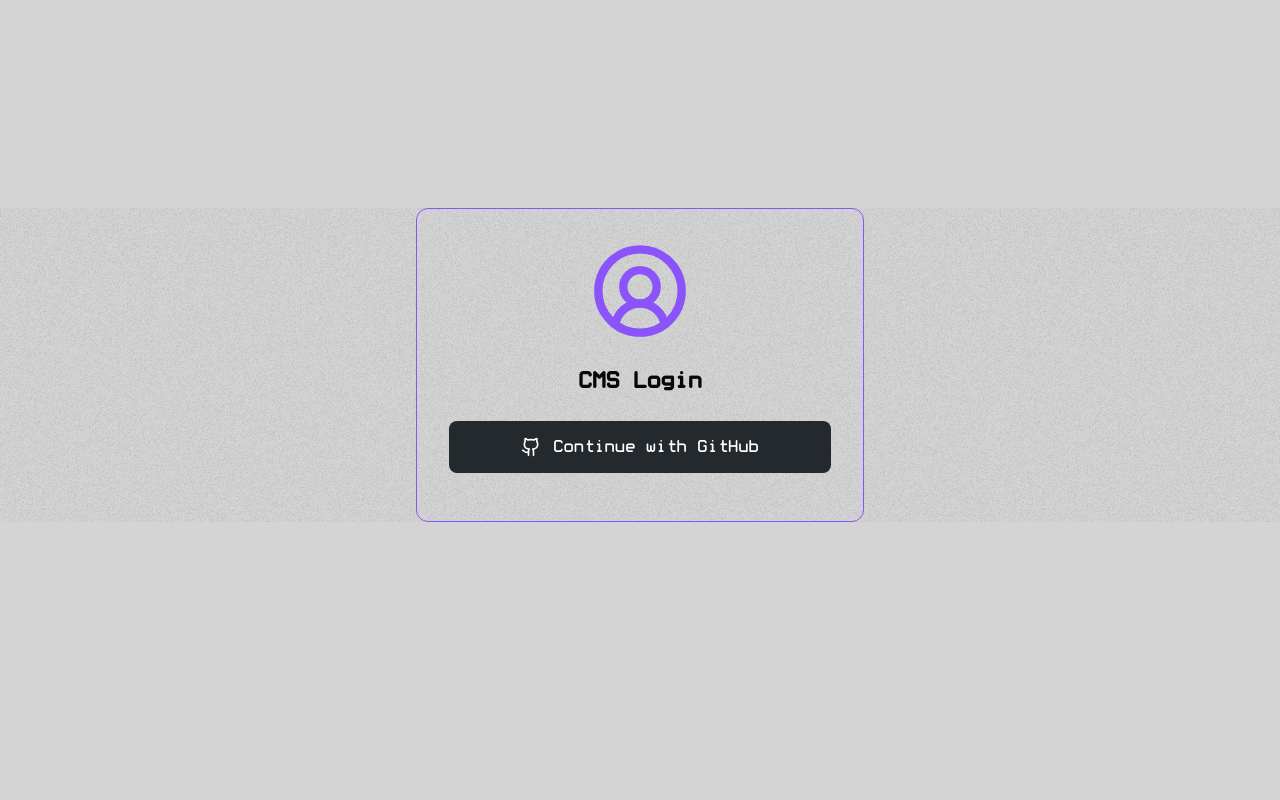
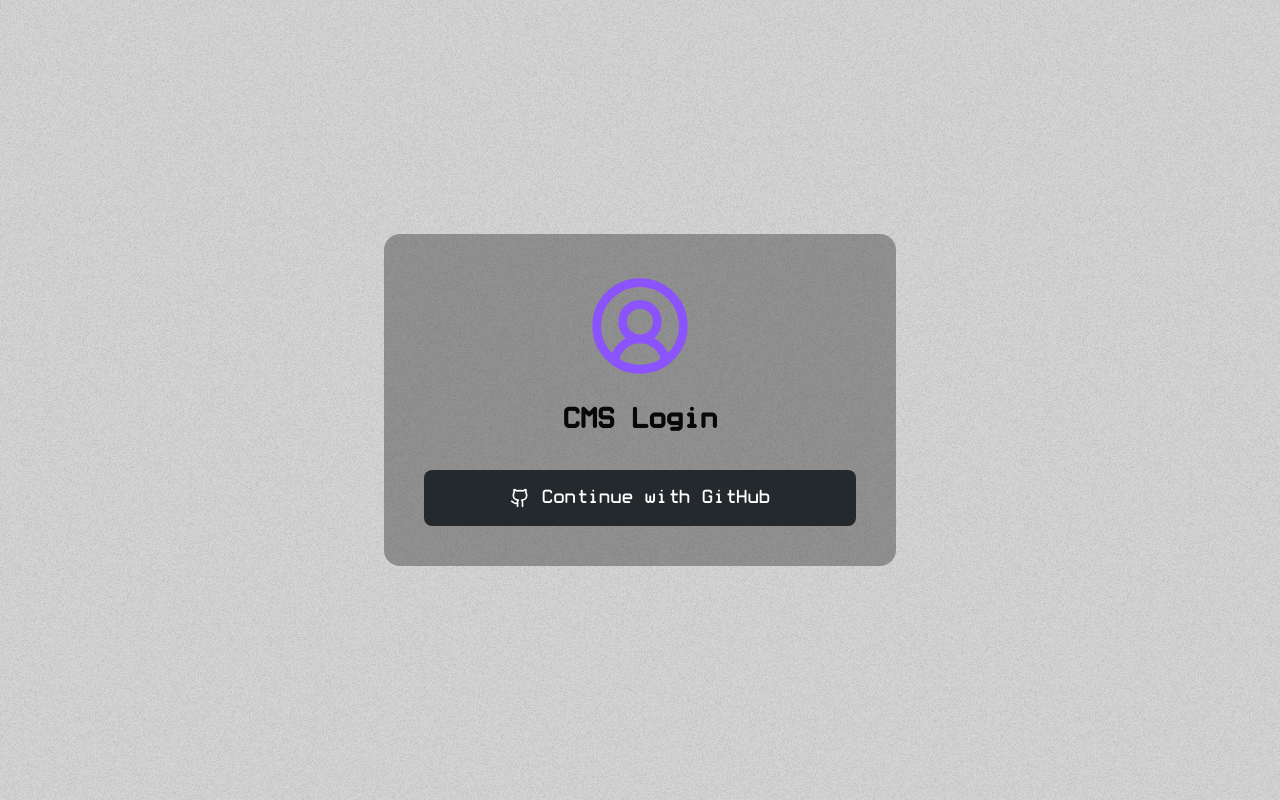
Before and after one commit to Okazakee/okazakee-cms, a Next.js app: page /login in a window 1280 px wide. Built offline with nearby package versions, Linux system fonts and the light colour scheme; no server answers; the database is empty.

Commit message:
feat: centered login page with remembered identity

```diff
--- a/src/app/(app)/login/page.tsx
+++ b/src/app/(app)/login/page.tsx
@@ -3,17 +3,42 @@
 import { CircleUserRound, Loader2 } from 'lucide-react';
 import { GithubIcon } from '@/components/common/BrandIcons';
 import { useSearchParams } from 'next/navigation';
+import Image from 'next/image';
 import { Suspense, useEffect, useState } from 'react';
 
+// Remembered identity from the last successful boot: lets a returning user
+// (stale session, expired token, logout) see who they signed in as last time.
+type LastCmsUser = {
+  displayName?: string;
+  avatarUrl?: string | null;
+};
+
+const LAST_USER_KEY = 'cms_last_user';
+
+function readLastUser(): LastCmsUser | null {
+  try {
+    const parsed = JSON.parse(
+      window.localStorage.getItem(LAST_USER_KEY) ?? 'null'
+    ) as unknown;
+    if (!parsed || typeof parsed !== 'object') return null;
+    return parsed as LastCmsUser;
+  } catch {
+    return null;
+  }
+}
+
 // Component that reads search params - must be wrapped in Suspense
-function LoginFormContent({
-  initialError,
-}: {
-  initialError?: string | null;
-}) {
+function LoginFormContent({ initialError }: { initialError?: string | null }) {
   const [error, setError] = useState<string | null>(initialError || null);
   const [isGitHubLoading, setIsGitHubLoading] = useState(false);
+  // Starts null so SSR and hydration match; filled after mount from
+  // localStorage only (never from cookies — there is no usable session here).
+  const [lastUser, setLastUser] = useState<LastCmsUser | null>(null);
   const searchParams = useSearchParams();
+
+  useEffect(() => {
+    setLastUser(readLastUser());
+  }, []);
 
   // Check for error from OAuth callback
   useEffect(() => {
@@ -34,17 +59,37 @@ function LoginFormContent({
 
   return (
     <>
-      <CircleUserRound size={100} className="mx-auto mb-6 text-main" />
+      {lastUser?.avatarUrl ? (
+        <div className="relative w-28 h-28 mx-auto mb-6 rounded-full overflow-hidden ring-2 ring-main/40">
+          <Image
+            src={lastUser.avatarUrl}
+            alt={lastUser.displayName || 'User'}
+            fill
+            sizes="112px"
+            className="object-cover"
+          />
+        </div>
+      ) : (
+        <CircleUserRound size={104} className="mx-auto mb-6 text-main" />
+      )}
 
-      <h1 className="text-2xl font-bold text-center mb-6 text-darktext dark:text-lighttext">
-        CMS Login
+      <h1 className="text-3xl font-bold text-center mb-8 text-darktext dark:text-lighttext">
+        {lastUser?.displayName
+          ? `Welcome back, ${lastUser.displayName}`
+          : 'CMS Login'}
       </h1>
+
+      {error && (
+        <div className="bg-red-500/10 border border-red-500/50 rounded-lg p-3 mb-4">
+          <p className="text-red-500 text-sm">{error}</p>
+        </div>
+      )}
 
       <button
         type="button"
         onClick={handleGitHubLogin}
         disabled={isGitHubLoading}
-        className="w-full flex items-center justify-center gap-3 text-lg bg-[#24292e] text-white transition-all py-3 rounded-lg hover:bg-[#1b1f23] focus:outline-hidden mb-4 disabled:opacity-50"
+        className="w-full flex items-center justify-center gap-3 text-xl bg-[#24292e] text-white transition-all py-3.5 rounded-lg hover:bg-[#1b1f23] focus:outline-hidden disabled:opacity-50"
       >
         {isGitHubLoading ? (
           <Loader2 className="w-5 h-5 animate-spin" />
@@ -53,24 +98,19 @@ function LoginFormContent({
         )}
         Continue with GitHub
       </button>
-
-      {error && (
-        <div className="bg-red-500/10 border border-red-500/50 rounded-lg p-3 mb-4">
-          <p className="text-red-500 text-sm">{error}</p>
-        </div>
-      )}
     </>
   );
 }
 
-// Main page component with Suspense boundary
+// Main page component with Suspense boundary; the card is centered on both
+// axes of the viewport.
 export default function LoginPage() {
   return (
-    <section className="my-52 flex items-center justify-center">
-      <div className="p-8 rounded-xl w-full max-w-md border border-main">
+    <section className="min-h-svh flex items-center justify-center px-4">
+      <div className="w-full max-w-lg p-10 rounded-2xl bg-darkgray/40 dark:bg-darkergray/60">
         <Suspense
           fallback={
-            <div className="flex flex-col items-center justify-center min-h-[400px]">
+            <div className="flex flex-col items-center justify-center py-32">
               <Loader2 className="w-8 h-8 animate-spin text-main mb-4" />
               <p className="text-lighttext2">Loading...</p>
             </div>
--- a/src/app/(app)/page.tsx
+++ b/src/app/(app)/page.tsx
@@ -118,6 +118,20 @@ export default function CMS() {
 
         const fetchedUser = bootData.user;
         setUser(fetchedUser);
+
+        // Remember the identity for the login screen ("Welcome back" +
+        // avatar when the next visit arrives with a dead session).
+        try {
+          localStorage.setItem(
+            'cms_last_user',
+            JSON.stringify({
+              displayName: fetchedUser.displayName,
+              avatarUrl: fetchedUser.avatarUrl,
+            })
+          );
+        } catch {
+          // Private mode / storage full: purely cosmetic, ignore.
+        }
 
         // Validate saved section based on user role
         const defaultSection = fetchedUser.role === 'admin' ? 'hero' : 'blog';
--- a/src/components/common/cms/AccountSection.tsx
+++ b/src/components/common/cms/AccountSection.tsx
@@ -117,6 +117,11 @@ export default function AccountSection() {
   };
 
   const handleDeleteAccount = async () => {
+    try {
+      localStorage.removeItem('cms_last_user');
+    } catch {
+      // Ignore storage failures: deletion must proceed regardless.
+    }
     try {
       setIsDeleting(true);
       setError(null);
```
